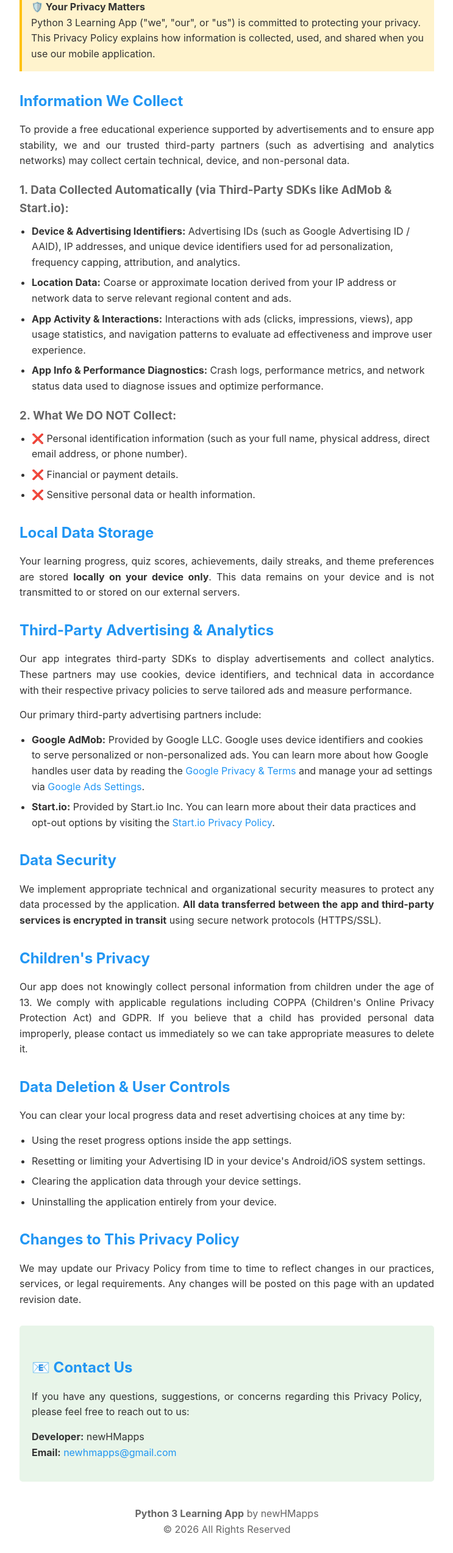
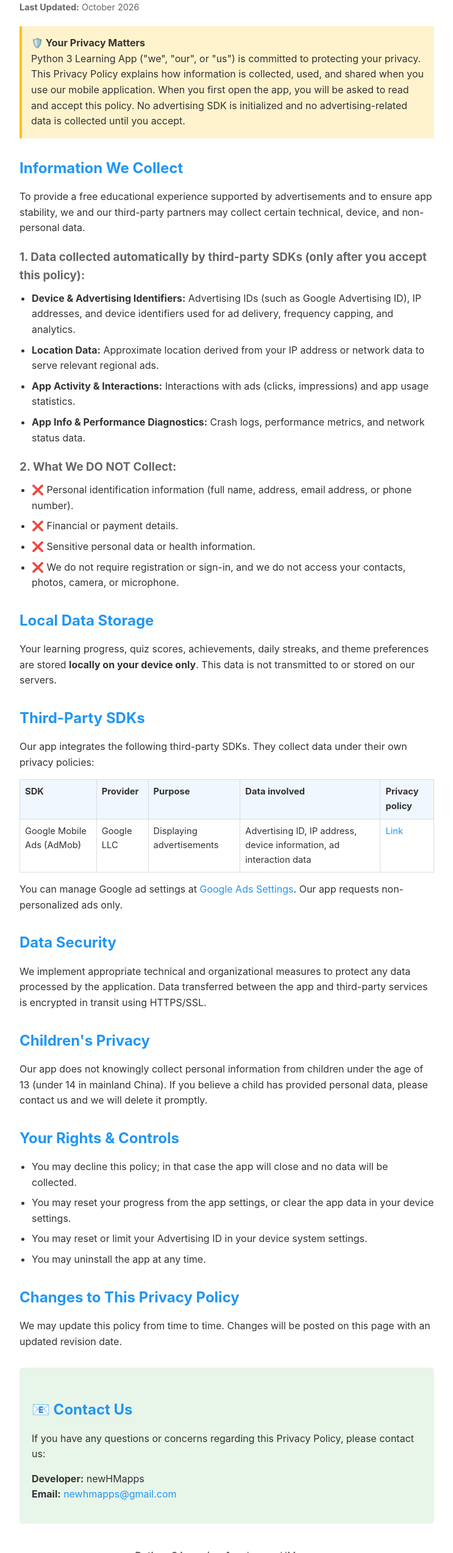
Before and after one commit to sitehakim1992/python-privacy, a plain HTML site: page index.html in a window 1280 px wide. Shown: the part 180-2727 px from the top of the page at 61% size, without its empty margins (268-1011 px from the left). Drawn offline with Linux system fonts and the light colour scheme.

Commit message:
Update privacy policy with multilingual support

```diff
--- a/index.html
+++ b/index.html
@@ -3,15 +3,11 @@
 <head>
     <meta charset="UTF-8">
     <meta name="viewport" content="width=device-width, initial-scale=1.0">
-    <title>Privacy Policy - Python 3 Learning App</title>
+    <title>Privacy Policy | 隐私政策 - Python 3 Learning App</title>
     <style>
-        * {
-            margin: 0;
-            padding: 0;
-            box-sizing: border-box;
-        }
+        * { margin: 0; padding: 0; box-sizing: border-box; }
         body {
-            font-family: -apple-system, BlinkMacSystemFont, 'Segoe UI', Roboto, Oxygen, Ubuntu, Cantarell, sans-serif;
+            font-family: -apple-system, BlinkMacSystemFont, 'Segoe UI', Roboto, 'PingFang SC', 'Microsoft YaHei', 'Noto Sans SC', sans-serif;
             line-height: 1.6;
             color: #333;
             max-width: 800px;
@@ -19,169 +15,254 @@
             padding: 20px;
             background: #f5f5f5;
         }
-        .container {
-            background: white;
-            padding: 40px;
-            border-radius: 10px;
-            box-shadow: 0 2px 10px rgba(0,0,0,0.1);
+        .container { background: white; padding: 40px; border-radius: 10px; box-shadow: 0 2px 10px rgba(0,0,0,0.1); }
+        .lang-switch { display: flex; gap: 10px; justify-content: flex-end; margin-bottom: 20px; }
+        .lang-switch button {
+            border: 1px solid #4CAF50; background: #fff; color: #4CAF50;
+            padding: 8px 18px; border-radius: 20px; font-size: 15px; cursor: pointer;
         }
-        h1 {
-            color: #4CAF50;
-            margin-bottom: 10px;
-            font-size: 2em;
-        }
-        h2 {
-            color: #2196F3;
-            margin-top: 30px;
-            margin-bottom: 15px;
-            font-size: 1.5em;
-        }
-        h3 {
-            color: #666;
-            margin-top: 20px;
-            margin-bottom: 10px;
-        }
-        p {
-            margin-bottom: 15px;
-            text-align: justify;
-        }
-        ul {
-            margin-left: 20px;
-            margin-bottom: 15px;
-        }
-        li {
-            margin-bottom: 8px;
-        }
-        .highlight {
-            background: #fff3cd;
-            padding: 15px;
-            border-left: 4px solid #FFC107;
-            margin: 20px 0;
-        }
-        .contact {
-            background: #e8f5e9;
-            padding: 20px;
-            border-radius: 5px;
-            margin-top: 30px;
-        }
-        .last-updated {
-            color: #666;
-            font-size: 0.9em;
-            margin-bottom: 20px;
-        }
-        a {
-            color: #2196F3;
-            text-decoration: none;
-        }
-        a:hover {
-            text-decoration: underline;
-        }
+        .lang-switch button.active { background: #4CAF50; color: #fff; }
+        h1 { color: #4CAF50; margin-bottom: 10px; font-size: 2em; }
+        h2 { color: #2196F3; margin-top: 30px; margin-bottom: 15px; font-size: 1.5em; }
+        h3 { color: #666; margin-top: 20px; margin-bottom: 10px; }
+        p { margin-bottom: 15px; }
+        ul { margin-left: 20px; margin-bottom: 15px; }
+        li { margin-bottom: 8px; }
+        .highlight { background: #fff3cd; padding: 15px; border-left: 4px solid #FFC107; margin: 20px 0; }
+        .contact { background: #e8f5e9; padding: 20px; border-radius: 5px; margin-top: 30px; }
+        .last-updated { color: #666; font-size: 0.9em; margin-bottom: 20px; }
+        a { color: #2196F3; text-decoration: none; }
+        a:hover { text-decoration: underline; }
+        table { width: 100%; border-collapse: collapse; margin-bottom: 15px; font-size: 0.92em; }
+        th, td { border: 1px solid #ddd; padding: 8px; text-align: left; vertical-align: top; }
+        th { background: #f0f7ff; }
+        .table-wrap { overflow-x: auto; }
+        .lang-section { display: none; }
+        .lang-section.show { display: block; }
         @media (max-width: 600px) {
-            body {
-                padding: 10px;
-            }
-            .container {
-                padding: 20px;
-            }
-            h1 {
-                font-size: 1.5em;
-            }
-            h2 {
-                font-size: 1.2em;
-            }
+            body { padding: 10px; }
+            .container { padding: 20px; }
+            h1 { font-size: 1.5em; }
+            h2 { font-size: 1.2em; }
         }
     </style>
 </head>
 <body>
-    <div class="container">
+<div class="container">
+
+    <div class="lang-switch">
+        <button id="btn-en" type="button" onclick="setLang('en')">English</button>
+        <button id="btn-zh" type="button" onclick="setLang('zh')">中文</button>
+    </div>
+
+    <!-- ===================== ENGLISH ===================== -->
+    <div id="section-en" class="lang-section show">
         <h1>🔒 Privacy Policy</h1>
         <p class="last-updated"><strong>Last Updated:</strong> October 2026</p>
 
         <div class="highlight">
-            <strong>🛡️️ Your Privacy Matters</strong><br>
-            Python 3 Learning App ("we", "our", or "us") is committed to protecting your privacy. This Privacy Policy explains how information is collected, used, and shared when you use our mobile application.
+            <strong>🛡️ Your Privacy Matters</strong><br>
+            Python 3 Learning App ("we", "our", or "us") is committed to protecting your privacy. This Privacy Policy explains how information is collected, used, and shared when you use our mobile application. When you first open the app, you will be asked to read and accept this policy. No advertising SDK is initialized and no advertising-related data is collected until you accept.
         </div>
 
         <h2>Information We Collect</h2>
         <p>
-            To provide a free educational experience supported by advertisements and to ensure app stability, we and our trusted third-party partners (such as advertising and analytics networks) may collect certain technical, device, and non-personal data.
+            To provide a free educational experience supported by advertisements and to ensure app stability, we and our third-party partners may collect certain technical, device, and non-personal data.
         </p>
 
-        <h3>1. Data Collected Automatically (via Third-Party SDKs like AdMob & Start.io):</h3>
+        <h3>1. Data collected automatically by third-party SDKs (only after you accept this policy):</h3>
         <ul>
-            <li><strong>Device & Advertising Identifiers:</strong> Advertising IDs (such as Google Advertising ID / AAID), IP addresses, and unique device identifiers used for ad personalization, frequency capping, attribution, and analytics.</li>
-            <li><strong>Location Data:</strong> Coarse or approximate location derived from your IP address or network data to serve relevant regional content and ads.</li>
-            <li><strong>App Activity & Interactions:</strong> Interactions with ads (clicks, impressions, views), app usage statistics, and navigation patterns to evaluate ad effectiveness and improve user experience.</li>
-            <li><strong>App Info & Performance Diagnostics:</strong> Crash logs, performance metrics, and network status data used to diagnose issues and optimize performance.</li>
+            <li><strong>Device &amp; Advertising Identifiers:</strong> Advertising IDs (such as Google Advertising ID), IP addresses, and device identifiers used for ad delivery, frequency capping, and analytics.</li>
+            <li><strong>Location Data:</strong> Approximate location derived from your IP address or network data to serve relevant regional ads.</li>
+            <li><strong>App Activity &amp; Interactions:</strong> Interactions with ads (clicks, impressions) and app usage statistics.</li>
+            <li><strong>App Info &amp; Performance Diagnostics:</strong> Crash logs, performance metrics, and network status data.</li>
         </ul>
 
         <h3>2. What We DO NOT Collect:</h3>
         <ul>
-            <li>❌ Personal identification information (such as your full name, physical address, direct email address, or phone number).</li>
+            <li>❌ Personal identification information (full name, address, email address, or phone number).</li>
             <li>❌ Financial or payment details.</li>
             <li>❌ Sensitive personal data or health information.</li>
+            <li>❌ We do not require registration or sign-in, and we do not access your contacts, photos, camera, or microphone.</li>
         </ul>
 
         <h2>Local Data Storage</h2>
         <p>
-            Your learning progress, quiz scores, achievements, daily streaks, and theme preferences are stored <strong>locally on your device only</strong>. This data remains on your device and is not transmitted to or stored on our external servers.
+            Your learning progress, quiz scores, achievements, daily streaks, and theme preferences are stored <strong>locally on your device only</strong>. This data is not transmitted to or stored on our servers.
         </p>
 
-        <h2>Third-Party Advertising & Analytics</h2>
+        <h2>Third-Party SDKs</h2>
+        <p>Our app integrates the following third-party SDKs. They collect data under their own privacy policies:</p>
+        <div class="table-wrap">
+        <table>
+            <tr><th>SDK</th><th>Provider</th><th>Purpose</th><th>Data involved</th><th>Privacy policy</th></tr>
+            <tr>
+                <td>Google Mobile Ads (AdMob)</td>
+                <td>Google LLC</td>
+                <td>Displaying advertisements</td>
+                <td>Advertising ID, IP address, device information, ad interaction data</td>
+                <td><a href="https://policies.google.com/privacy" target="_blank" rel="noopener">Link</a></td>
+            </tr>
+        </table>
+        </div>
         <p>
-            Our app integrates third-party SDKs to display advertisements and collect analytics. These partners may use cookies, device identifiers, and technical data in accordance with their respective privacy policies to serve tailored ads and measure performance.
+            You can manage Google ad settings at <a href="https://adssettings.google.com/" target="_blank" rel="noopener">Google Ads Settings</a>. Our app requests non-personalized ads only.
         </p>
-        <p>Our primary third-party advertising partners include:</p>
-        <ul>
-            <li>
-                <strong>Google AdMob:</strong> Provided by Google LLC. Google uses device identifiers and cookies to serve personalized or non-personalized ads. You can learn more about how Google handles user data by reading the <a href="https://policies.google.com/privacy" target="_blank" rel="noopener">Google Privacy & Terms</a> and manage your ad settings via <a href="https://adssettings.google.com/" target="_blank" rel="noopener">Google Ads Settings</a>.
-            </li>
-            <li>
-                <strong>Start.io:</strong> Provided by Start.io Inc. You can learn more about their data practices and opt-out options by visiting the <a href="https://www.start.io/policy/privacy-policy/" target="_blank" rel="noopener">Start.io Privacy Policy</a>.
-            </li>
-        </ul>
 
         <h2>Data Security</h2>
         <p>
-            We implement appropriate technical and organizational security measures to protect any data processed by the application. <strong>All data transferred between the app and third-party services is encrypted in transit</strong> using secure network protocols (HTTPS/SSL).
+            We implement appropriate technical and organizational measures to protect any data processed by the application. Data transferred between the app and third-party services is encrypted in transit using HTTPS/SSL.
         </p>
 
         <h2>Children's Privacy</h2>
         <p>
-            Our app does not knowingly collect personal information from children under the age of 13. We comply with applicable regulations including COPPA (Children's Online Privacy Protection Act) and GDPR. If you believe that a child has provided personal data improperly, please contact us immediately so we can take appropriate measures to delete it.
+            Our app does not knowingly collect personal information from children under the age of 13 (under 14 in mainland China). If you believe a child has provided personal data, please contact us and we will delete it promptly.
         </p>
 
-        <h2>Data Deletion & User Controls</h2>
-        <p>
-            You can clear your local progress data and reset advertising choices at any time by:
-        </p>
+        <h2>Your Rights &amp; Controls</h2>
         <ul>
-            <li>Using the reset progress options inside the app settings.</li>
-            <li>Resetting or limiting your Advertising ID in your device's Android/iOS system settings.</li>
-            <li>Clearing the application data through your device settings.</li>
-            <li>Uninstalling the application entirely from your device.</li>
+            <li>You may decline this policy; in that case the app will close and no data will be collected.</li>
+            <li>You may reset your progress from the app settings, or clear the app data in your device settings.</li>
+            <li>You may reset or limit your Advertising ID in your device system settings.</li>
+            <li>You may uninstall the app at any time.</li>
         </ul>
 
         <h2>Changes to This Privacy Policy</h2>
         <p>
-            We may update our Privacy Policy from time to time to reflect changes in our practices, services, or legal requirements. Any changes will be posted on this page with an updated revision date.
+            We may update this policy from time to time. Changes will be posted on this page with an updated revision date.
         </p>
 
         <div class="contact">
             <h2>📧 Contact Us</h2>
-            <p>
-                If you have any questions, suggestions, or concerns regarding this Privacy Policy, please feel free to reach out to us:
-            </p>
+            <p>If you have any questions or concerns regarding this Privacy Policy, please contact us:</p>
             <p>
                 <strong>Developer:</strong> newHMapps<br>
                 <strong>Email:</strong> <a href="mailto:newhmapps@gmail.com">newhmapps@gmail.com</a>
             </p>
         </div>
+    </div>
 
-        <p style="text-align: center; margin-top: 40px; color: #666;">
-            <strong>Python 3 Learning App</strong> by newHMapps<br>
-            © 2026 All Rights Reserved
+    <!-- ===================== 中文 ===================== -->
+    <div id="section-zh" class="lang-section">
+        <h1>🔒 隐私政策</h1>
+        <p class="last-updated"><strong>最后更新：</strong>2026年10月</p>
+
+        <div class="highlight">
+            <strong>🛡️ 我们重视您的隐私</strong><br>
+            Python 3 学习应用（以下称“我们”）致力于保护您的隐私。本隐私政策说明您使用我们的移动应用时，信息如何被收集、使用和共享。首次打开应用时，我们会请您阅读并同意本政策。在您同意之前，应用不会初始化任何广告 SDK，也不会收集任何与广告相关的数据。
+        </div>
+
+        <h2>我们收集的信息</h2>
+        <p>
+            为了提供由广告支持的免费学习服务并保证应用稳定运行，我们及第三方合作伙伴可能会收集部分技术信息、设备信息和非个人信息。
         </p>
+
+        <h3>1. 第三方 SDK 自动收集的数据（仅在您同意本政策后）：</h3>
+        <ul>
+            <li><strong>设备与广告标识符：</strong>广告标识符（如 Google 广告 ID）、IP 地址和设备标识符，用于广告投放、频次控制和统计分析。</li>
+            <li><strong>位置信息：</strong>根据 IP 地址或网络信息得出的大致位置，用于投放相关地区的广告。</li>
+            <li><strong>应用活动与交互：</strong>与广告的交互（点击、展示）以及应用使用统计。</li>
+            <li><strong>应用信息与性能诊断：</strong>崩溃日志、性能指标和网络状态数据。</li>
+        </ul>
+
+        <h3>2. 我们不收集的信息：</h3>
+        <ul>
+            <li>❌ 个人身份信息（姓名、住址、电子邮箱或手机号码）。</li>
+            <li>❌ 财务或支付信息。</li>
+            <li>❌ 敏感个人信息或健康信息。</li>
+            <li>❌ 本应用无需注册或登录，我们不会访问您的通讯录、相册、相机或麦克风。</li>
+        </ul>
+
+        <h2>本地数据存储</h2>
+        <p>
+            您的学习进度、测验成绩、成就、连续学习天数和主题偏好<strong>仅存储在您的设备本地</strong>，不会上传至我们的服务器。
+        </p>
+
+        <h2>第三方 SDK</h2>
+        <p>本应用集成了以下第三方 SDK，它们将根据各自的隐私政策收集数据：</p>
+        <div class="table-wrap">
+        <table>
+            <tr><th>SDK 名称</th><th>提供方</th><th>使用目的</th><th>涉及数据</th><th>隐私政策</th></tr>
+            <tr>
+                <td>Google Mobile Ads (AdMob)</td>
+                <td>Google LLC</td>
+                <td>展示广告</td>
+                <td>广告标识符、IP 地址、设备信息、广告交互数据</td>
+                <td><a href="https://policies.google.com/privacy" target="_blank" rel="noopener">查看</a></td>
+            </tr>
+        </table>
+        </div>
+        <p>
+            您可以在 <a href="https://adssettings.google.com/" target="_blank" rel="noopener">Google 广告设置</a> 中管理广告偏好。本应用仅请求非个性化广告。
+        </p>
+
+        <h2>数据安全</h2>
+        <p>
+            我们采取合理的技术和管理措施保护应用处理的数据。应用与第三方服务之间传输的数据通过 HTTPS/SSL 加密。
+        </p>
+
+        <h2>儿童隐私</h2>
+        <p>
+            本应用不会故意收集 13 岁以下儿童（中国大陆地区为 14 岁以下）的个人信息。如果您认为儿童向我们提供了个人信息，请与我们联系，我们将及时删除。
+        </p>
+
+        <h2>您的权利与选择</h2>
+        <ul>
+            <li>您可以不同意本政策；此时应用将退出，且不会收集任何数据。</li>
+            <li>您可以在应用设置中重置学习进度，或在设备设置中清除应用数据。</li>
+            <li>您可以在设备系统设置中重置或限制广告标识符。</li>
+            <li>您可以随时卸载本应用。</li>
+        </ul>
+
+        <h2>本政策的变更</h2>
+        <p>
+            我们可能会不时更新本政策。变更将发布在本页面，并更新修订日期。
+        </p>
+
+        <div class="contact">
+            <h2>📧 联系我们</h2>
+            <p>如果您对本隐私政策有任何疑问或意见，请联系我们：</p>
+            <p>
+                <strong>开发者：</strong>newHMapps<br>
+                <strong>邮箱：</strong><a href="mailto:newhmapps@gmail.com">newhmapps@gmail.com</a>
+            </p>
+        </div>
     </div>
+
+    <p style="text-align: center; margin-top: 40px; color: #666;">
+        <strong>Python 3 Learning App</strong> by newHMapps<br>
+        © 2026 All Rights Reserved
+    </p>
+</div>
+
+<noscript>
+    <style>.lang-section { display: block !important; }</style>
+</noscript>
+
+<script>
+    function setLang(lang) {
+        if (lang !== 'en' && lang !== 'zh') lang = 'en';
+        document.getElementById('section-en').classList.toggle('show', lang === 'en');
+        document.getElementById('section-zh').classList.toggle('show', lang === 'zh');
+        document.getElementById('btn-en').classList.toggle('active', lang === 'en');
+        document.getElementById('btn-zh').classList.toggle('active', lang === 'zh');
+        document.documentElement.lang = lang === 'zh' ? 'zh-CN' : 'en';
+        document.title = lang === 'zh'
+            ? '隐私政策 - Python 3 学习应用'
+            : 'Privacy Policy - Python 3 Learning App';
+        try { localStorage.setItem('policy_lang', lang); } catch (e) {}
+    }
+
+    (function init() {
+        var lang = null;
+        try { lang = new URLSearchParams(window.location.search).get('lang'); } catch (e) {}
+        if (!lang) { try { lang = localStorage.getItem('policy_lang'); } catch (e) {} }
+        if (!lang) {
+            var nav = (navigator.language || '').toLowerCase();
+            lang = nav.indexOf('zh') === 0 ? 'zh' : 'en';
+        }
+        setLang(lang);
+    })();
+</script>
 </body>
 </html>
```
